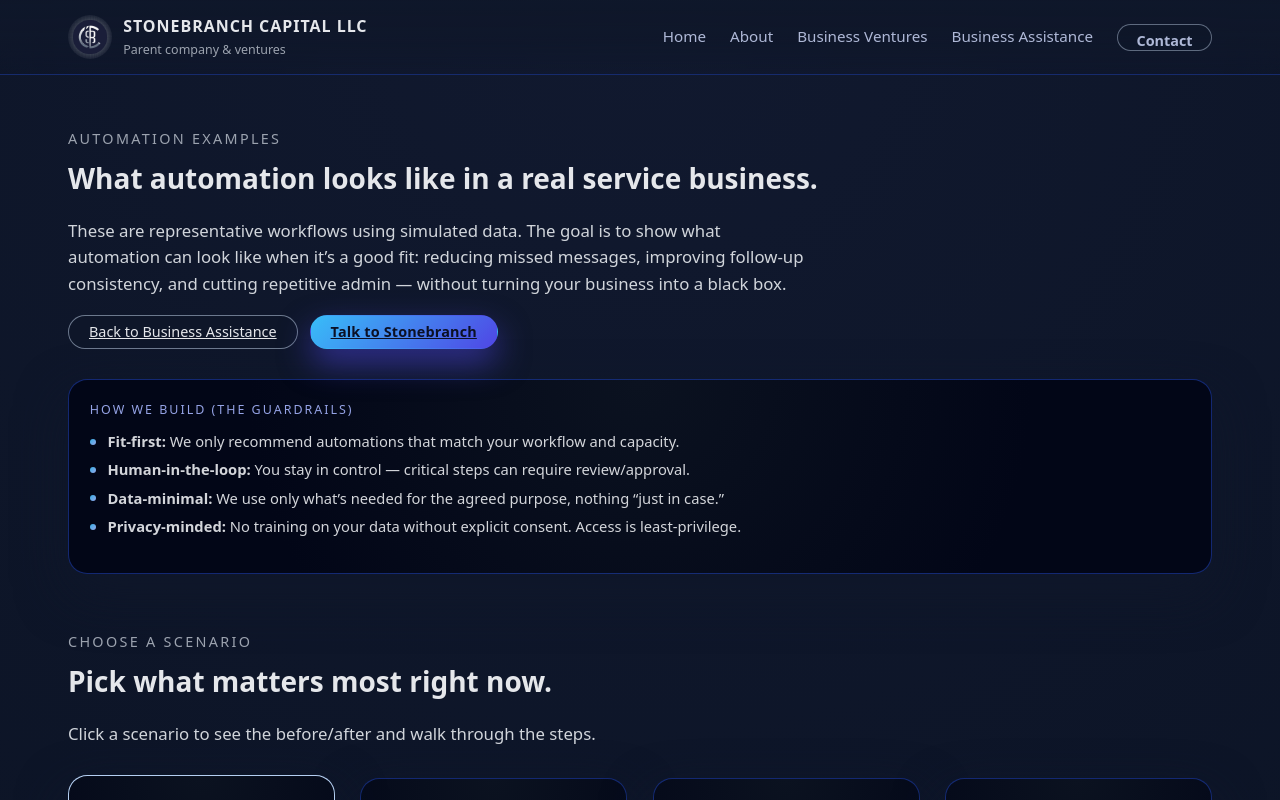
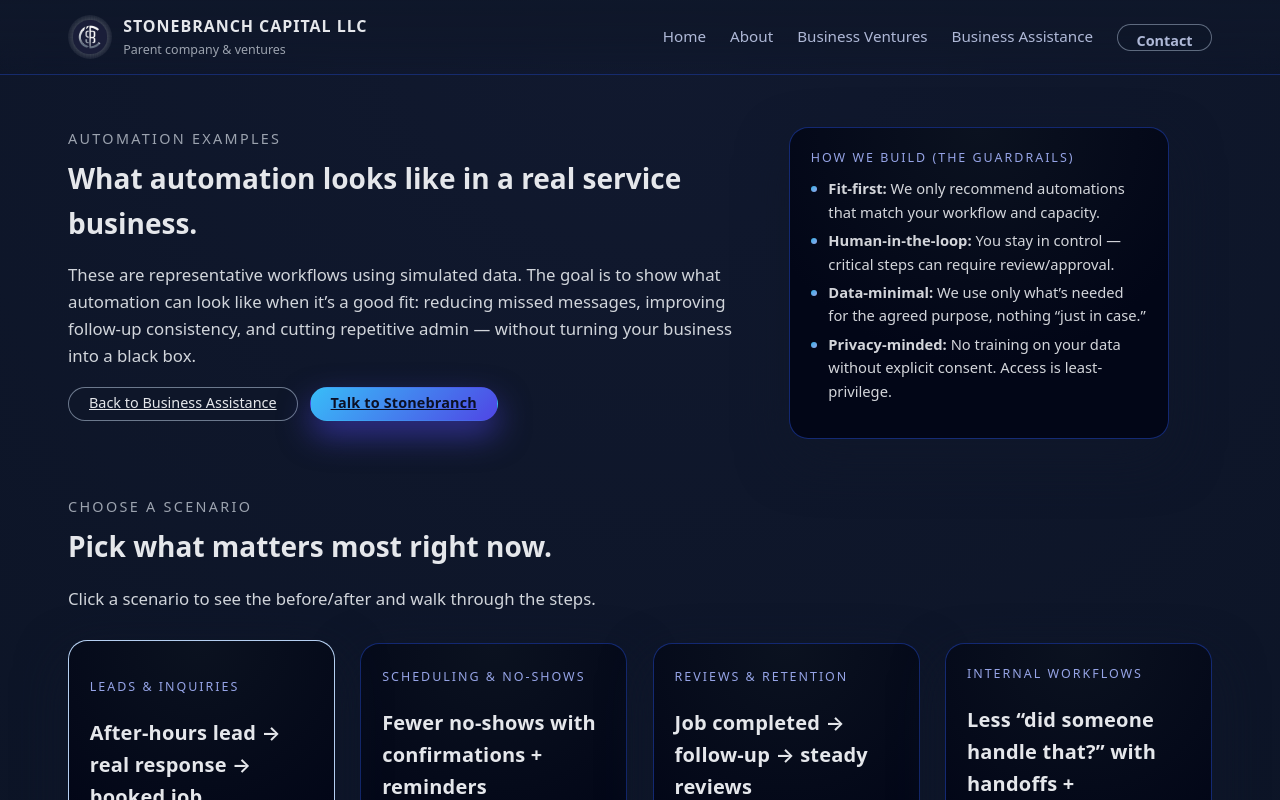
Before and after one commit to StonebranchDevs/stonebranchcapital-site, a Next.js app: page /automation-examples in a window 1280 px wide. Shown: the top 800 px of the page. Built offline with nearby package versions, Linux system fonts and the light colour scheme.

Commit message:
Automation Examples Update V0.0.0.5

```diff
--- a/src/app/automation-examples/page.tsx
+++ b/src/app/automation-examples/page.tsx
@@ -262,9 +262,12 @@ export default function AutomationExamplesPage() {
 
       <main>
         {/* HERO */}
-        <section className="section reveal" style={{ paddingTop: "3.2rem" }}>
+        <section className="section hero-automation reveal" style={{ paddingTop: "3.2rem" }}>
           <div className="container">
-            <div className="section-header">
+            <div className="hero-automation-inner">
+              {/* LEFT: HERO COPY */}
+              <div>
+                <div className="section-header" style={{ marginBottom: 0 }}>
                   <div className="section-kicker">Automation examples</div>
                   <h1 className="section-title">
                     What automation looks like in a real service business.
@@ -276,7 +279,14 @@ export default function AutomationExamplesPage() {
                     without turning your business into a black box.
                   </p>
 
-              <div style={{ marginTop: "1rem", display: "flex", gap: "0.75rem", flexWrap: "wrap" }}>
+                  <div
+                    style={{
+                      marginTop: "1rem",
+                      display: "flex",
+                      gap: "0.75rem",
+                      flexWrap: "wrap",
+                    }}
+                  >
                     <Link href="/automation" className="btn btn-outline">
                       Back to Business Assistance
                     </Link>
@@ -285,17 +295,32 @@ export default function AutomationExamplesPage() {
                     </Link>
                   </div>
                 </div>
-            <div className="card" style={{ marginTop: "1.25rem" }}>
+              </div>
+
+              {/* RIGHT: PANEL CARD */}
+              <aside className="hero-automation-panel">
+                <div className="card" style={{ marginTop: 0 }}>
                   <div className="card-tag">How we build (the guardrails)</div>
                   <ul className="card-list">
-                <li><strong>Fit-first:</strong> We only recommend automations that match your workflow and capacity.</li>
-                <li><strong>Human-in-the-loop:</strong> You stay in control — critical steps can require review/approval.</li>
-                <li><strong>Data-minimal:</strong> We use only what’s needed for the agreed purpose, nothing “just in case.”</li>
-                <li><strong>Privacy-minded:</strong> No training on your data without explicit consent. Access is least-privilege.</li>
+                    <li>
+                      <strong>Fit-first:</strong> We only recommend automations that match your workflow and capacity.
+                    </li>
+                    <li>
+                      <strong>Human-in-the-loop:</strong> You stay in control — critical steps can require review/approval.
+                    </li>
+                    <li>
+                      <strong>Data-minimal:</strong> We use only what’s needed for the agreed purpose, nothing “just in case.”
+                    </li>
+                    <li>
+                      <strong>Privacy-minded:</strong> No training on your data without explicit consent. Access is least-privilege.
+                    </li>
                   </ul>
+                </div>
+              </aside>
             </div>
           </div>
         </section>
+
 
         {/* SCENARIO PICKER */}
         <section className="section reveal">
```
Lines whose indentation alone changed are shown as unchanged.
